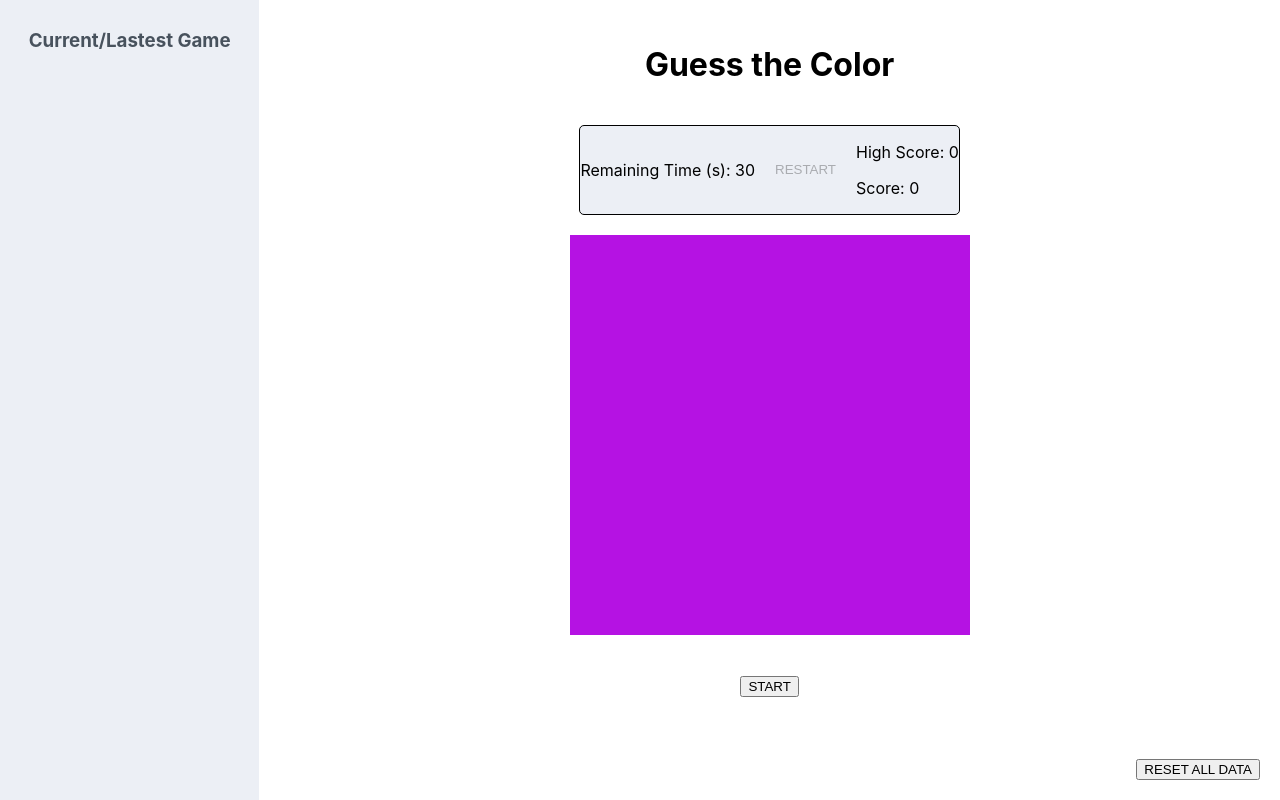
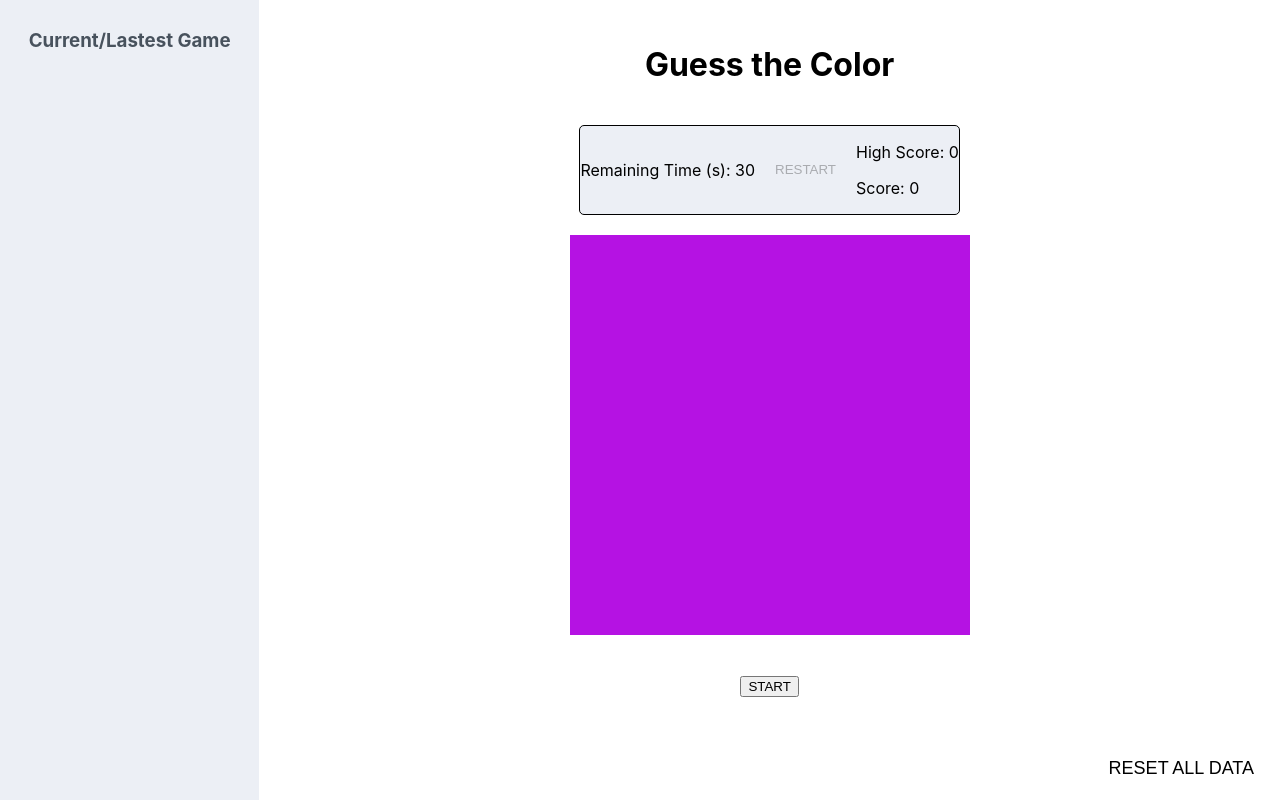
Before and after one commit to mauromaiodev/desafio-frontend-analytics, a React (Create React App) app: page / in a window 1280 px wide. Built offline with nearby package versions, Linux system fonts and the light colour scheme.

Commit message:
feat: button css

```diff
--- a/src/components/ResetButton/ResetButton.css
+++ b/src/components/ResetButton/ResetButton.css
@@ -2,4 +2,8 @@
   position: fixed;
   bottom: 20px;
   right: 20px;
+  background-color: inherit;
+  border: none;
+  font-size: large;
+  cursor: pointer;
 }
--- a/src/components/ResetButton/ResetButton.js
+++ b/src/components/ResetButton/ResetButton.js
@@ -3,9 +3,9 @@ import "./ResetButton.css";
 
 function ResetButton({ resetAllData }) {
   return (
-    <div className="reset-button">
-      <button onClick={resetAllData}>RESET ALL DATA</button>
-    </div>
+    <button className="reset-button" onClick={resetAllData}>
+      RESET ALL DATA
+    </button>
   );
 }
 
--- a/src/components/RestartButton/RestartButton.css
+++ b/src/components/RestartButton/RestartButton.css
@@ -3,5 +3,4 @@
     border: none;
     padding: 10px 20px;
     cursor: pointer;
-    transition: background-color 0.3s ease;
   }
```
